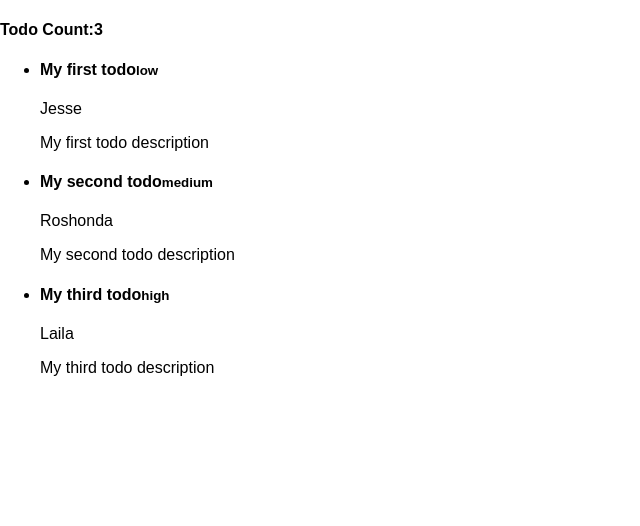
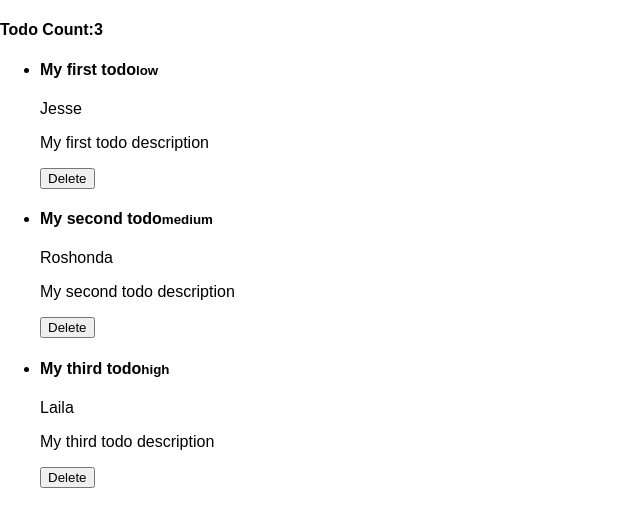
Before and after one commit to JesseSmith3rd/TudoApp, a React (Create React App) app in the folder tudoapp/: page / in a window 1280 px wide. Shown: the top 526 px of the page, without its empty margins (0-640 px from the left). Built offline with nearby package versions, Linux system fonts and the light colour scheme.

Commit message:
Add delete button and add text to delete button

```diff
--- a/tudoapp/src/App.js
+++ b/tudoapp/src/App.js
@@ -42,6 +42,8 @@ class App extends Component {
               <h4 className="list-group-item-heading">{todo.todoTitle}<small><span className="label label-info">{todo.todoPriority}</span></small></h4>
               <p><span className="glyphicon glyphicon-user"></span>{todo.todoResponsible}</p>
               <p>{todo.todoDescription}</p>
+
+              <button className="btn btn-danger btn-sm"><span className="glyphicon glyphicon-trash"></span>Delete</button>
             </li>
           )}
         </ul>
```
